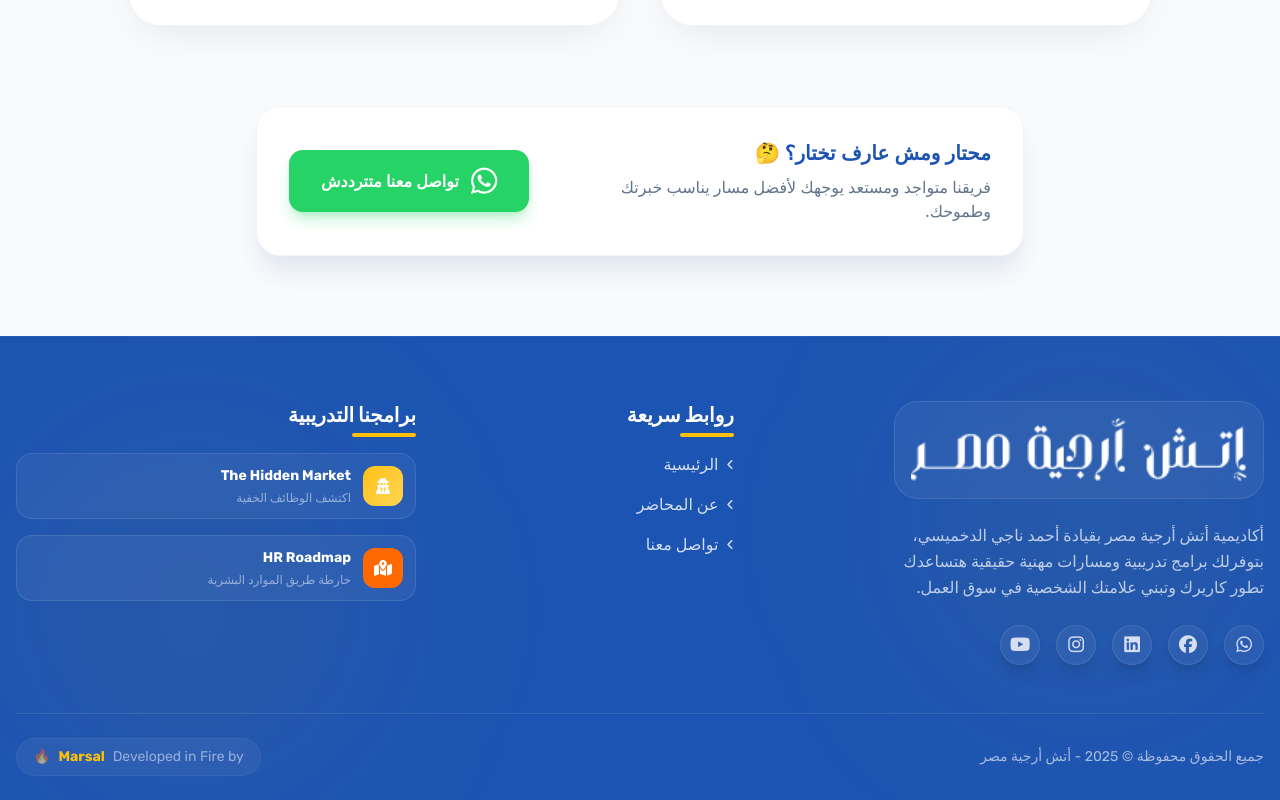
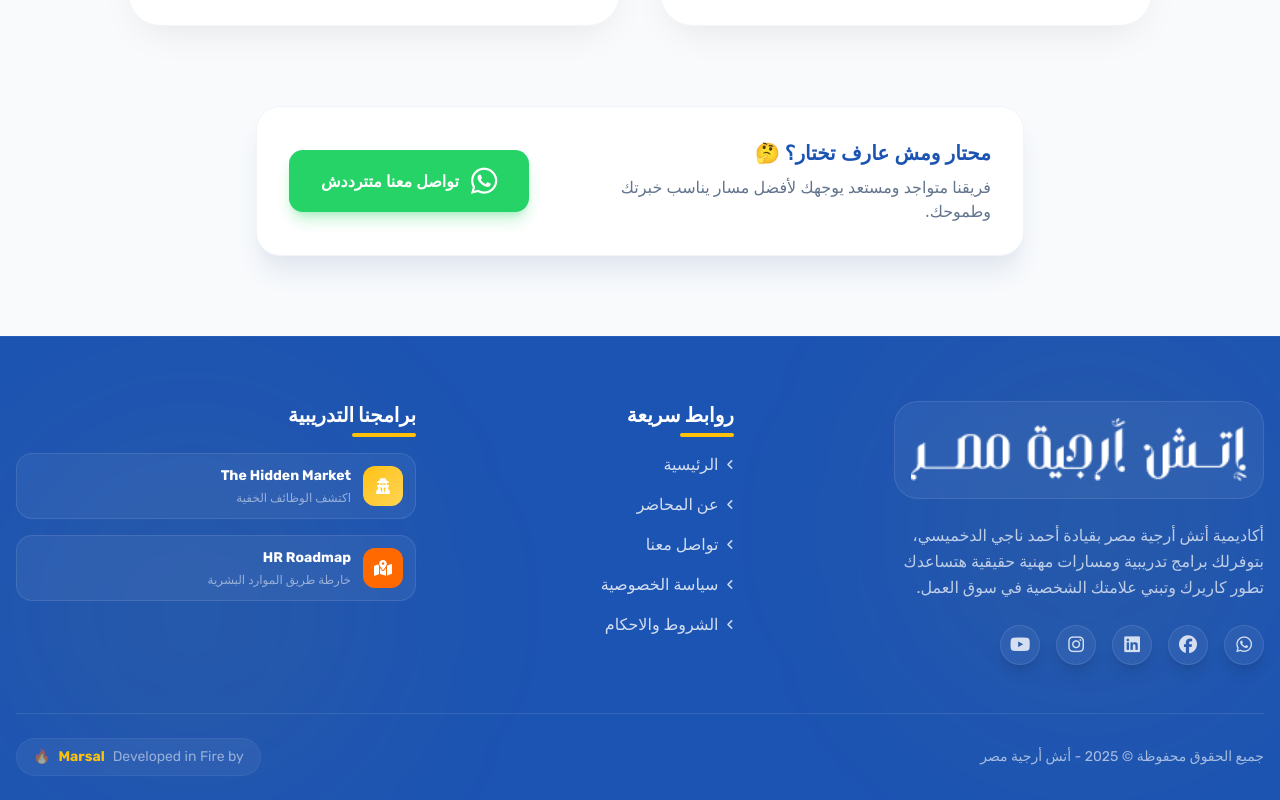
Before and after one commit to MersalHussin/hriansmasr, a React (Vite) app: page / in a window 1280 px wide. Shown: the part 1147-1947 px from the top of the page. Built offline with nearby package versions, Linux system fonts and the light colour scheme; a web font is replaced by a local one.

Commit message:
policy and terms in footer

```diff
--- a/src/components/Footer.tsx
+++ b/src/components/Footer.tsx
@@ -73,6 +73,16 @@ const Footer: React.FC = () => {
                   <i className="fa-solid fa-angle-left text-xs"></i> تواصل معنا
                 </Link>
               </li>
+              <li>
+                <a href="https://hriansmasr.com/privacy-policy" target="_blank" rel="noopener noreferrer" className="text-white/80 hover:text-yellow transition-colors flex items-center gap-2">
+                  <i className="fa-solid fa-angle-left text-xs"></i> سياسة الخصوصية
+                </a>
+              </li>
+              <li>
+                <a href="https://hriansmasr.com/terms" target="_blank" rel="noopener noreferrer" className="text-white/80 hover:text-yellow transition-colors flex items-center gap-2">
+                  <i className="fa-solid fa-angle-left text-xs"></i> الشروط والاحكام
+                </a>
+              </li>
             </ul>
           </div>
 
```
